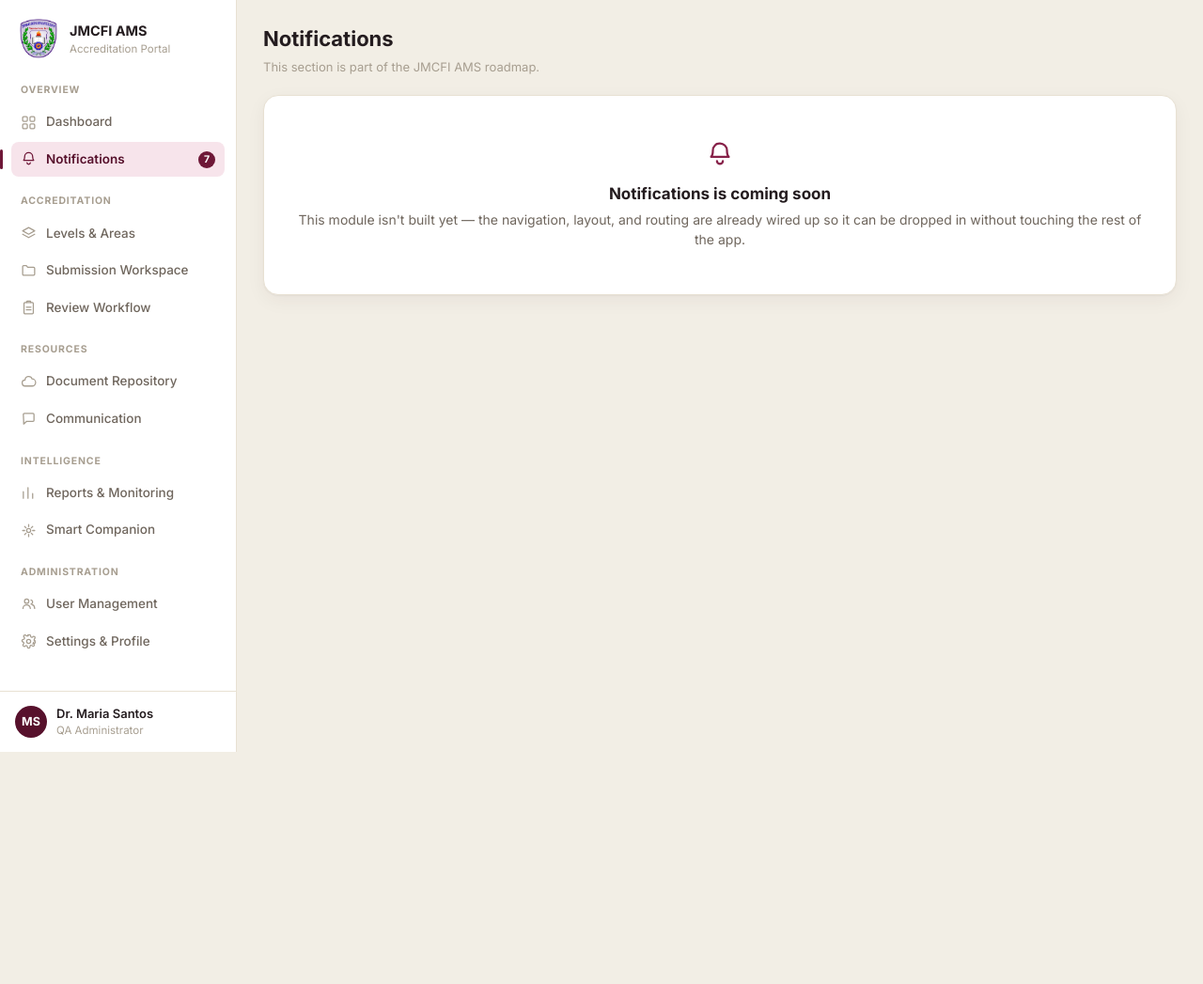
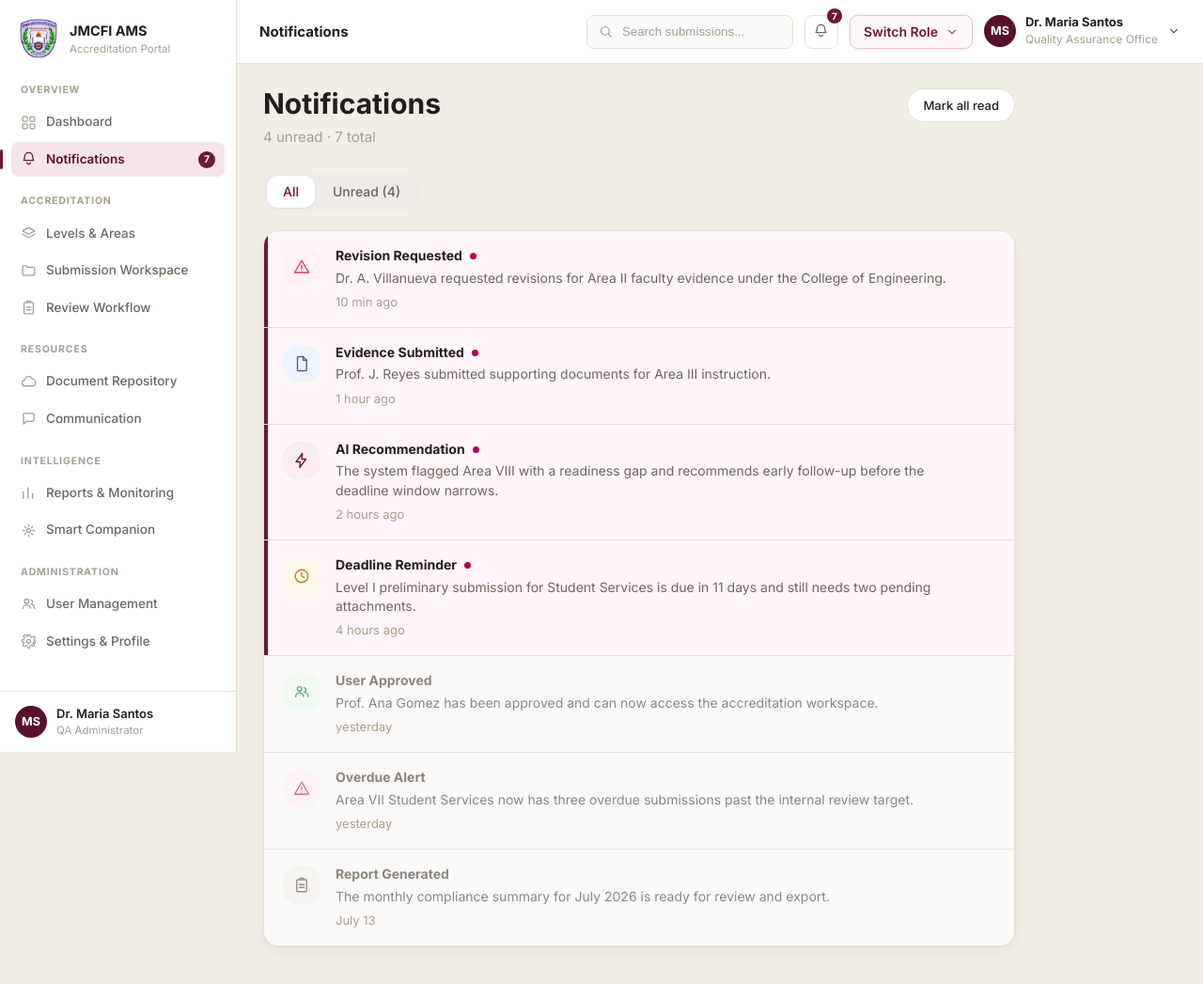
Before and after one commit to Ashhh02/accreditation_management_system, a Django app: page /notifications/ in a window 1280 px wide. Shown: the whole page at 94% size. Before the commit the page ends 800 px from the top, so only its background shows below. Run offline with Django 5.2, Linux system fonts and the light colour scheme.

Commit message:
build notifications page ui

```diff
--- a/core/templates/core/notifications.html
+++ b/core/templates/core/notifications.html
@@ -1,4 +1,85 @@
 {% extends 'base.html' %}
+{% load static nav_extras %}
+
+{% block extra_css %}
+  <link rel="stylesheet" href="{% static 'css/notifications.css' %}">
+{% endblock %}
+
+{% block page_topbar %}
+  <header class="notification-pagebar">
+    <div class="notification-pagebar-title">Notifications</div>
+
+    <div class="notification-pagebar-actions">
+      <label class="notification-search">
+        {% icon 'search' %}
+        <input type="search" placeholder="Search submissions...">
+      </label>
+
+      <a href="{% url 'core:notifications' %}" class="notification-icon-btn" aria-label="Notifications">
+        {% icon 'bell' %}
+        <span class="notification-count">{{ notification_count }}</span>
+      </a>
+
+      <button type="button" class="notification-role-btn">
+        Switch Role
+        {% icon 'chevron-down' %}
+      </button>
+
+      <div class="notification-user-chip">
+        <div class="avatar-chip">{{ current_user_summary.initials }}</div>
+        <div>
+          <div class="notification-user-name">{{ current_user_summary.name }}</div>
+          <div class="notification-user-role">{{ current_user_summary.role_context }}</div>
+        </div>
+        {% icon 'chevron-down' %}
+      </div>
+    </div>
+  </header>
+{% endblock %}
+
 {% block content %}
-  {% include 'partials/_placeholder.html' with icon_name='bell' %}
+  <div class="notifications-top">
+    <div class="content-header notifications-header">
+      <div>
+        <h1>{{ page_title }}</h1>
+        <p class="content-meta">{{ unread_total }} unread · {{ total_notifications }} total</p>
+      </div>
+
+      <button type="button" class="btn btn-outline mark-read-btn">Mark all read</button>
+    </div>
+
+    <div class="notification-filters">
+      <button type="button" class="filter-chip is-active">All</button>
+      <button type="button" class="filter-chip">Unread ({{ unread_total }})</button>
+    </div>
+  </div>
+
+  <section class="notification-shell">
+    <div class="notification-main">
+      <div class="notification-list-card">
+        {% for item in notifications %}
+          <article class="notification-row{% if item.unread %} is-unread{% endif %}">
+            <div class="notification-icon tone-{{ item.tone }}">
+              {% icon item.icon %}
+            </div>
+
+            <div class="notification-copy">
+              <div class="notification-topline">
+                <h2>{{ item.title }}</h2>
+                {% if item.unread %}
+                  <span class="notification-dot"></span>
+                {% endif %}
+              </div>
+              <p class="notification-message">{{ item.message }}</p>
+              <div class="notification-meta">
+                <span>{{ item.time_label }}</span>
+              </div>
+            </div>
+
+            <button type="button" class="notification-dismiss" aria-label="Dismiss notification">x</button>
+          </article>
+        {% endfor %}
+      </div>
+    </div>
+  </section>
 {% endblock %}
--- a/core/views.py
+++ b/core/views.py
@@ -3,4 +3,75 @@ from django.views.generic import TemplateView
 
 class NotificationsView(TemplateView):
     template_name = 'core/notifications.html'
-    extra_context = {'page_title': 'Notifications'}
+
+    def get_context_data(self, **kwargs):
+        context = super().get_context_data(**kwargs)
+        notifications = [
+            {
+                'title': 'Revision Requested',
+                'message': 'Dr. A. Villanueva requested revisions for Area II faculty evidence under the College of Engineering.',
+                'time_label': '10 min ago',
+                'icon': 'alert',
+                'tone': 'rose',
+                'unread': True,
+            },
+            {
+                'title': 'Evidence Submitted',
+                'message': 'Prof. J. Reyes submitted supporting documents for Area III instruction.',
+                'time_label': '1 hour ago',
+                'icon': 'file',
+                'tone': 'blue',
+                'unread': True,
+            },
+            {
+                'title': 'AI Recommendation',
+                'message': 'The system flagged Area VIII with a readiness gap and recommends early follow-up before the deadline window narrows.',
+                'time_label': '2 hours ago',
+                'icon': 'bolt',
+                'tone': 'maroon',
+                'unread': True,
+            },
+            {
+                'title': 'Deadline Reminder',
+                'message': 'Level I preliminary submission for Student Services is due in 11 days and still needs two pending attachments.',
+                'time_label': '4 hours ago',
+                'icon': 'clock',
+                'tone': 'gold',
+                'unread': True,
+            },
+            {
+                'title': 'User Approved',
+                'message': 'Prof. Ana Gomez has been approved and can now access the accreditation workspace.',
+                'time_label': 'yesterday',
+                'icon': 'users',
+                'tone': 'green',
+                'unread': False,
+            },
+            {
+                'title': 'Overdue Alert',
+                'message': 'Area VII Student Services now has three overdue submissions past the internal review target.',
+                'time_label': 'yesterday',
+                'icon': 'alert',
+                'tone': 'rose',
+                'unread': False,
+            },
+            {
+                'title': 'Report Generated',
+                'message': 'The monthly compliance summary for July 2026 is ready for review and export.',
+                'time_label': 'July 13',
+                'icon': 'clipboard',
+                'tone': 'slate',
+                'unread': False,
+            },
+        ]
+
+        unread_total = sum(1 for item in notifications if item['unread'])
+        context.update(
+            {
+                'page_title': 'Notifications',
+                'notifications': notifications,
+                'unread_total': unread_total,
+                'total_notifications': len(notifications),
+            }
+        )
+        return context
--- /dev/null
+++ b/static/css/notifications.css
@@ -0,0 +1,357 @@
+.notification-pagebar {
+  height: var(--topbar-height);
+  flex-shrink: 0;
+  display: flex;
+  align-items: center;
+  justify-content: space-between;
+  gap: 18px;
+  padding: 0 24px;
+  background: var(--color-surface);
+  border-bottom: 1px solid var(--color-border);
+}
+
+.notification-pagebar-title {
+  font-size: 15px;
+  font-weight: 700;
+}
+
+.notification-pagebar-actions {
+  display: flex;
+  align-items: center;
+  gap: 12px;
+  min-width: 0;
+}
+
+.notification-search {
+  width: 220px;
+  height: 36px;
+  display: flex;
+  align-items: center;
+  gap: 8px;
+  padding: 0 12px;
+  border: 1px solid var(--color-border);
+  border-radius: var(--radius-sm);
+  background: #fbfaf8;
+  color: var(--color-text-faint);
+}
+
+.notification-search .icon {
+  width: 15px;
+  height: 15px;
+  flex-shrink: 0;
+}
+
+.notification-search input {
+  width: 100%;
+  min-width: 0;
+  border: 0;
+  outline: 0;
+  background: transparent;
+  color: var(--color-text);
+}
+
+.notification-search input::placeholder {
+  color: var(--color-text-faint);
+}
+
+.notification-icon-btn {
+  position: relative;
+  width: 36px;
+  height: 36px;
+  display: flex;
+  align-items: center;
+  justify-content: center;
+  border: 1px solid var(--color-border);
+  border-radius: var(--radius-sm);
+  background: var(--color-surface);
+  color: var(--color-text-muted);
+}
+
+.notification-icon-btn .icon {
+  width: 17px;
+  height: 17px;
+}
+
+.notification-count {
+  position: absolute;
+  top: -8px;
+  right: -5px;
+  min-width: 16px;
+  height: 16px;
+  padding: 0 4px;
+  border-radius: var(--radius-pill);
+  background: var(--maroon-700);
+  color: #fff;
+  font-size: 10px;
+  font-weight: 700;
+  line-height: 16px;
+  text-align: center;
+}
+
+.notification-role-btn {
+  height: 36px;
+  display: inline-flex;
+  align-items: center;
+  gap: 8px;
+  padding: 0 14px;
+  border: 1px solid #f0bcc5;
+  border-radius: var(--radius-sm);
+  background: #fff7f8;
+  color: var(--maroon-700);
+  font-weight: 600;
+}
+
+.notification-role-btn .icon,
+.notification-user-chip .icon {
+  width: 14px;
+  height: 14px;
+}
+
+.notification-user-chip {
+  display: flex;
+  align-items: center;
+  gap: 10px;
+}
+
+.notification-user-name {
+  font-size: 13px;
+  font-weight: 700;
+  line-height: 1.15;
+}
+
+.notification-user-role {
+  margin-top: 2px;
+  font-size: 12px;
+  color: var(--color-text-faint);
+}
+
+.notifications-top {
+  width: 800px;
+  max-width: 100%;
+  margin-bottom: 20px;
+}
+
+.notifications-header {
+  display: flex;
+  align-items: flex-start;
+  justify-content: space-between;
+  gap: 16px;
+  margin-bottom: 26px;
+}
+
+.notifications-header h1 {
+  font-size: 30px;
+  line-height: 1.1;
+}
+
+.notifications-header .content-meta {
+  margin-top: 8px;
+  font-size: 15px;
+}
+
+.mark-read-btn {
+  min-height: 36px;
+  padding: 8px 16px;
+  background: var(--color-surface);
+  border-color: var(--color-border);
+  color: var(--color-text);
+  font-weight: 500;
+}
+
+.notification-shell {
+  width: 100%;
+}
+
+.notification-filters {
+  display: inline-flex;
+  align-items: center;
+  gap: 2px;
+  padding: 4px;
+  background: #efebe7;
+  border-radius: 15px;
+}
+
+.filter-chip {
+  border: 0;
+  background: transparent;
+  color: var(--color-text-muted);
+  border-radius: 12px;
+  min-height: 34px;
+  padding: 0 17px;
+  font: inherit;
+  font-size: 14px;
+  font-weight: 500;
+}
+
+.filter-chip.is-active {
+  background: var(--color-surface);
+  color: var(--maroon-700);
+  box-shadow: 0 1px 2px rgba(34, 21, 18, 0.06);
+}
+
+.notification-list-card {
+  background: var(--color-surface);
+  border: 1px solid var(--color-border);
+  border-radius: var(--radius-lg);
+  box-shadow: var(--shadow-card);
+}
+
+.notification-list-card {
+  overflow: hidden;
+  width: 800px;
+  max-width: 100%;
+}
+
+.notification-row {
+  display: grid;
+  grid-template-columns: 40px minmax(0, 1fr) 20px;
+  gap: 16px;
+  min-height: 100px;
+  padding: 18px 24px 17px 20px;
+  border-top: 1px solid var(--color-border);
+  background: #fbfaf8;
+}
+
+.notification-row:first-child {
+  border-top: 0;
+}
+
+.notification-row.is-unread {
+  background: #fff6f9;
+  box-shadow: inset 4px 0 0 var(--maroon-700);
+}
+
+.notification-row:not(.is-unread) .notification-topline h2,
+.notification-row:not(.is-unread) .notification-message {
+  color: #8f857c;
+}
+
+.notification-row:not(.is-unread) .notification-icon {
+  opacity: 0.72;
+}
+
+.notification-icon {
+  width: 40px;
+  height: 40px;
+  border-radius: 16px;
+  display: flex;
+  align-items: center;
+  justify-content: center;
+}
+
+.notification-icon .icon {
+  width: 18px;
+  height: 18px;
+}
+
+.notification-icon.tone-rose {
+  background: #fff1f4;
+  color: #d73753;
+}
+
+.notification-icon.tone-blue {
+  background: #eef4fb;
+  color: #446191;
+}
+
+.notification-icon.tone-maroon {
+  background: #f9edf1;
+  color: var(--maroon-700);
+}
+
+.notification-icon.tone-gold {
+  background: #fff9eb;
+  color: #b78310;
+}
+
+.notification-icon.tone-green {
+  background: #eef9f2;
+  color: #1f8f5f;
+}
+
+.notification-icon.tone-slate {
+  background: #f3f1ef;
+  color: #74685f;
+}
+
+.notification-topline {
+  display: flex;
+  align-items: center;
+  gap: 8px;
+}
+
+.notification-topline h2 {
+  font-size: 14px;
+  font-weight: 700;
+  line-height: 1.2;
+}
+
+.notification-dot {
+  width: 7px;
+  height: 7px;
+  border-radius: 50%;
+  background: #b0004f;
+  flex-shrink: 0;
+}
+
+.notification-message {
+  margin-top: 5px;
+  font-size: 14px;
+  line-height: 1.45;
+  color: var(--color-text-muted);
+}
+
+.notification-meta {
+  margin-top: 6px;
+  display: flex;
+  align-items: center;
+  gap: 8px;
+  flex-wrap: wrap;
+  font-size: 13px;
+  color: var(--color-text-faint);
+}
+
+.notification-dismiss {
+  width: 20px;
+  height: 20px;
+  align-self: center;
+  border: 0;
+  background: transparent;
+  color: var(--color-text-faint);
+  font-size: 18px;
+  line-height: 1;
+  opacity: 0;
+}
+
+.notification-row:hover .notification-dismiss {
+  opacity: 1;
+}
+
+@media (max-width: 700px) {
+  .notification-pagebar {
+    height: auto;
+    align-items: flex-start;
+    flex-direction: column;
+    padding: 16px 20px;
+  }
+
+  .notification-pagebar-actions {
+    width: 100%;
+    flex-wrap: wrap;
+  }
+
+  .notification-search {
+    width: 100%;
+  }
+
+  .notifications-header {
+    flex-direction: column;
+    margin-bottom: 20px;
+  }
+
+  .notification-row {
+    grid-template-columns: 40px minmax(0, 1fr) 20px;
+    gap: 14px;
+    padding: 18px;
+  }
+}
--- a/templates/base.html
+++ b/templates/base.html
@@ -20,6 +20,8 @@
     {% include 'partials/_sidebar.html' %}
 
     <div class="main-column">
+      {% block page_topbar %}{% endblock %}
+
       <main class="content">
         {% block content %}{% endblock %}
       </main>
```
